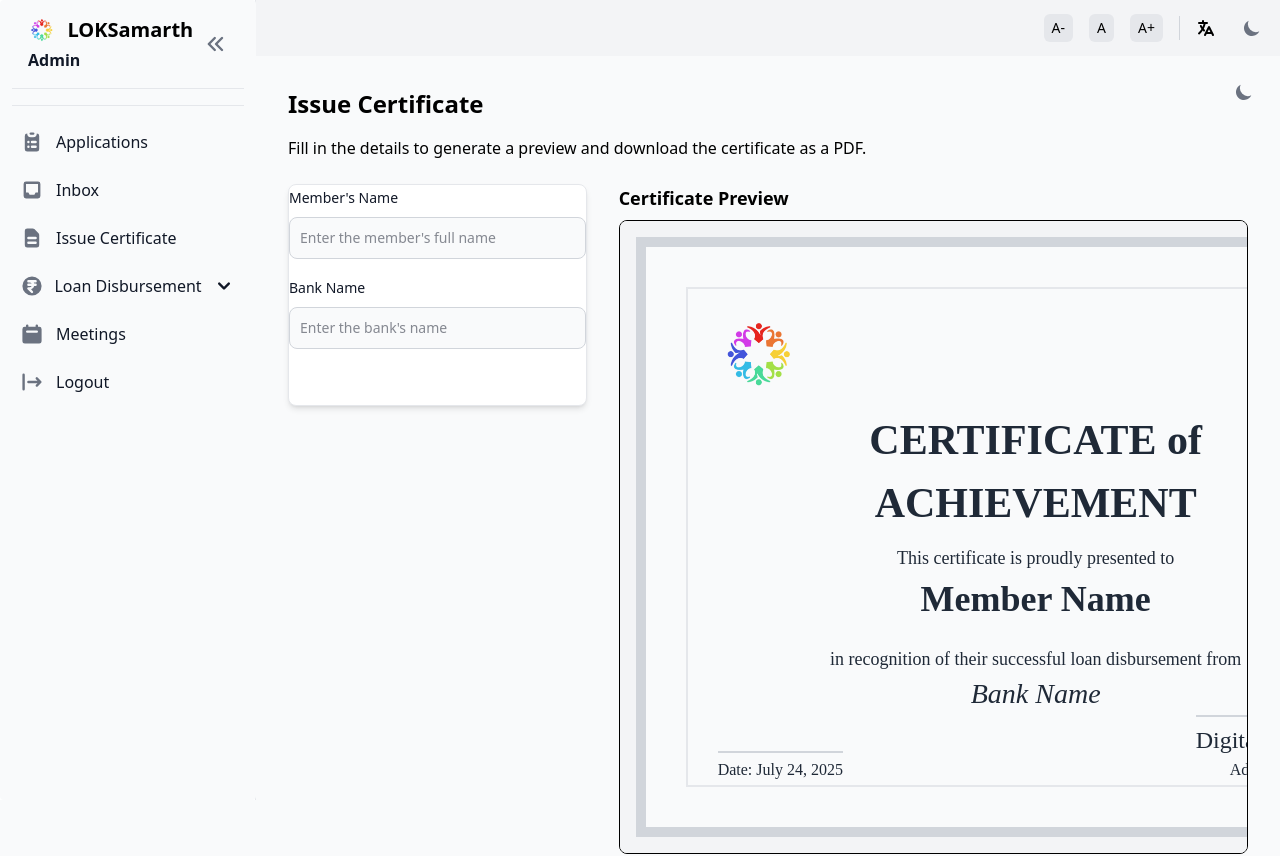
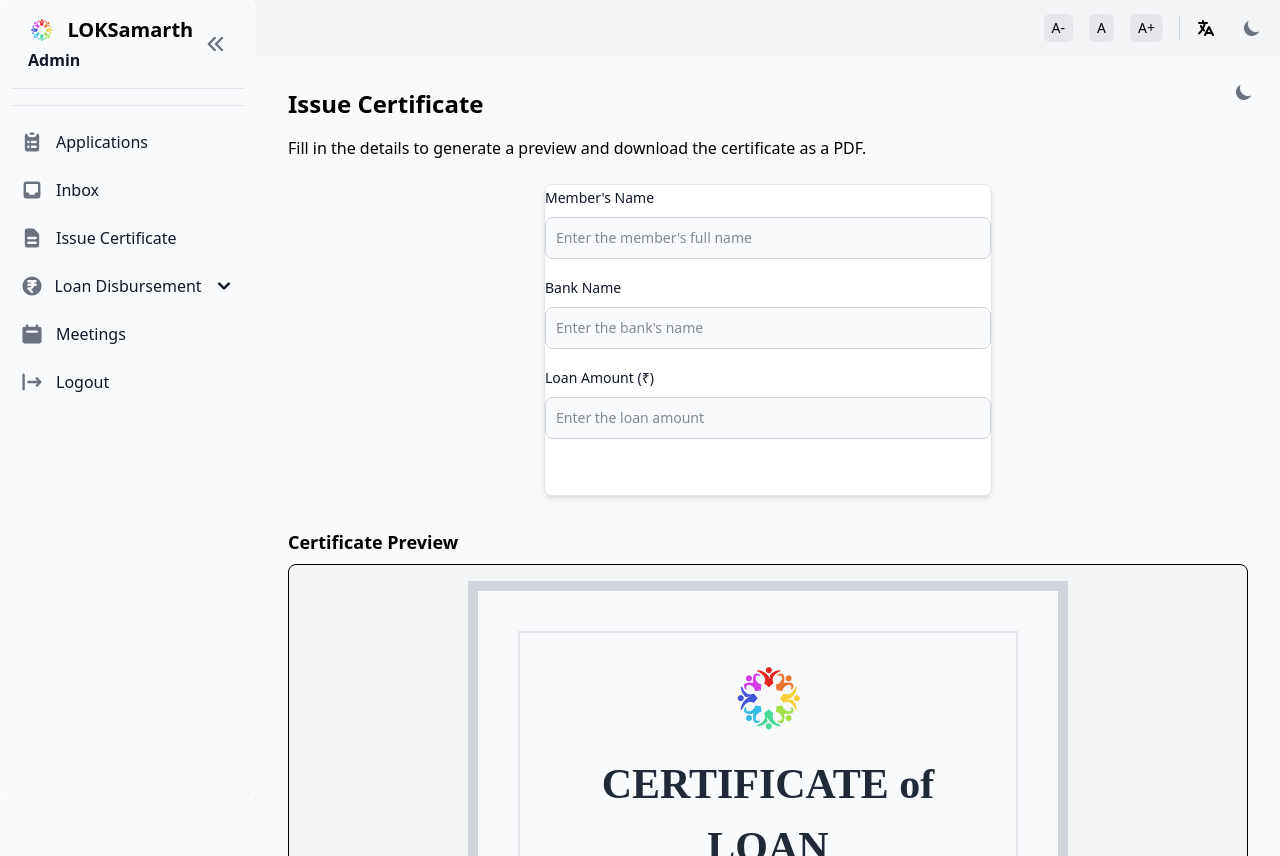
Before and after one commit to commitlords/hackathon-ui, a Next.js app: page /admin-dashboard/issue-certificate in a window 1280 px wide. Built offline with nearby package versions, Linux system fonts and the light colour scheme.

Commit message:
Fixed CSS for Digital Certificate

```diff
--- a/app/admin-dashboard/issue-certificate/page.tsx
+++ b/app/admin-dashboard/issue-certificate/page.tsx
@@ -9,10 +9,12 @@ import html2canvas from "html2canvas";
 const CertificatePreview = ({
   memberName,
   bankName,
+  loanAmount,
   certificateRef,
 }: {
   memberName: string;
   bankName: string;
+  loanAmount: string;
   certificateRef: React.RefObject<HTMLDivElement | null>;
 }) => {
   const today = new Date().toLocaleDateString("en-US", {
@@ -21,13 +23,20 @@ const CertificatePreview = ({
     day: "numeric",
   });
 
+  // Add formatter for Indian currency
+  function formatIndianNumber(numStr: string) {
+    const num = Number(numStr);
+    if (isNaN(num)) return numStr || "____";
+    return num.toLocaleString("en-IN");
+  }
+
   return (
     <div
       ref={certificateRef}
       className="dark:bg-gray-900" // Dark mode background for the certificate content
       style={{
-        width: "800px",
-        height: "600px",
+        width: "600px",
+        height: "800px",
         padding: "40px",
         border: "10px solid #d1d5db", // gray-300
         fontFamily: "serif",
@@ -50,6 +59,7 @@ const CertificatePreview = ({
         }}
       >
         <div style={{ textAlign: "center" }}>
+          <div style={{ display: "flex", justifyContent: "center", width: "100%" }}>
             <Image
               src="/Logo.png"
               alt="LOKSamarth Logo"
@@ -57,6 +67,7 @@ const CertificatePreview = ({
               height={80}
               unoptimized
             />
+          </div>
           <h1
             className="dark:text-gray-100"
             style={{
@@ -65,7 +76,7 @@ const CertificatePreview = ({
               marginTop: "20px",
             }}
           >
-            CERTIFICATE of ACHIEVEMENT
+            CERTIFICATE of LOAN DISBURSEMENT
           </h1>
           <p
             className="dark:text-gray-300"
@@ -82,6 +93,18 @@ const CertificatePreview = ({
           >
             {memberName || "Member Name"}
           </h2>
+          <p
+            className="dark:text-gray-300"
+            style={{ fontSize: "18px", marginTop: "20px" }}
+          >
+            with a loan amount of
+          </p>
+          <div
+            className="dark:text-white"
+            style={{ fontSize: "36px", fontWeight: "bold" }}
+          >
+            ₹{formatIndianNumber(loanAmount)}
+          </div>
           <p
             className="dark:text-gray-300"
             style={{ fontSize: "18px", marginTop: "20px" }}
@@ -107,7 +130,7 @@ const CertificatePreview = ({
           <div style={{ textAlign: "center" }}>
             <p
               className="dark:text-gray-400"
-              style={{ borderTop: "2px solid #d1d5db", paddingTop: "5px" }}
+              style={{ borderBottom: "2px solid #d1d5db", paddingTop: "5px" }}
             >
               Date: {today}
             </p>
@@ -118,8 +141,8 @@ const CertificatePreview = ({
               style={{
                 fontFamily: "cursive",
                 fontSize: "24px",
-                borderTop: "2px solid #d1d5db",
-                paddingTop: "5px",
+                borderBottom: "2px solid #d1d5db",
+                paddingBottom: "5px",
               }}
             >
               Digitally Signed
@@ -135,6 +158,7 @@ const CertificatePreview = ({
 export default function IssueCertificatePage() {
   const [memberName, setMemberName] = useState("");
   const [bankName, setBankName] = useState("");
+  const [loanAmount, setLoanAmount] = useState("");
   const certificateRef = useRef<HTMLDivElement>(null);
 
   const handleDownload = () => {
@@ -146,8 +170,8 @@ export default function IssueCertificatePage() {
         backgroundColor: null,
       }).then((canvas) => {
         const imgData = canvas.toDataURL("image/png");
-        const pdf = new jsPDF("l", "px", [800, 600]);
-        pdf.addImage(imgData, "PNG", 0, 0, 800, 600);
+        const pdf = new jsPDF("p", "px", [600, 800]);
+        pdf.addImage(imgData, "PNG", 0, 0, 600, 800);
         pdf.save(`Certificate-${memberName.replace(/\s/g, "-")}.pdf`);
       });
     }
@@ -161,9 +185,9 @@ export default function IssueCertificatePage() {
         as a PDF.
       </p>
 
-      <div className="grid grid-cols-1 gap-8 lg:grid-cols-3">
+      <div className="grid grid-cols-1 gap-8">
         {/* Form Section */}
-        <div className="lg:col-span-1">
+        <div className="max-w-md mx-auto w-full">
           <Card>
             <div className="flex flex-col gap-4">
               <div>
@@ -192,9 +216,23 @@ export default function IssueCertificatePage() {
                   onChange={(e) => setBankName(e.target.value)}
                 />
               </div>
+              <div>
+                <div className="mb-2 block">
+                  <Label htmlFor="loanAmount">Loan Amount (₹)</Label>
+                </div>
+                <TextInput
+                  id="loanAmount"
+                  type="number"
+                  placeholder="Enter the loan amount"
+                  required
+                  value={loanAmount}
+                  onChange={(e) => setLoanAmount(e.target.value)}
+                  min="0"
+                />
+              </div>
               <Button
                 onClick={handleDownload}
-                disabled={!memberName || !bankName}
+                disabled={!memberName || !bankName || !loanAmount}
               >
                 Download Certificate as PDF
               </Button>
@@ -203,16 +241,17 @@ export default function IssueCertificatePage() {
         </div>
 
         {/* Preview Section */}
-        <div className="lg:col-span-2">
+        <div>
           <h3 className="mb-2 text-lg font-semibold">Certificate Preview</h3>
           <div className="w-full overflow-x-auto rounded-lg border bg-gray-100 p-4 dark:border-gray-700 dark:bg-gray-800">
             <div
-              className="mx-auto h-[600px] w-[800px] transform-gpu transition-transform duration-300 md:scale-75 lg:scale-100"
+              className="mx-auto h-[800px] w-[600px] transform-gpu transition-transform duration-300 md:scale-75 lg:scale-100"
               style={{ transformOrigin: "top left" }}
             >
               <CertificatePreview
                 memberName={memberName}
                 bankName={bankName}
+                loanAmount={loanAmount}
                 certificateRef={certificateRef}
               />
             </div>
```
Lines whose indentation alone changed are shown as unchanged.
